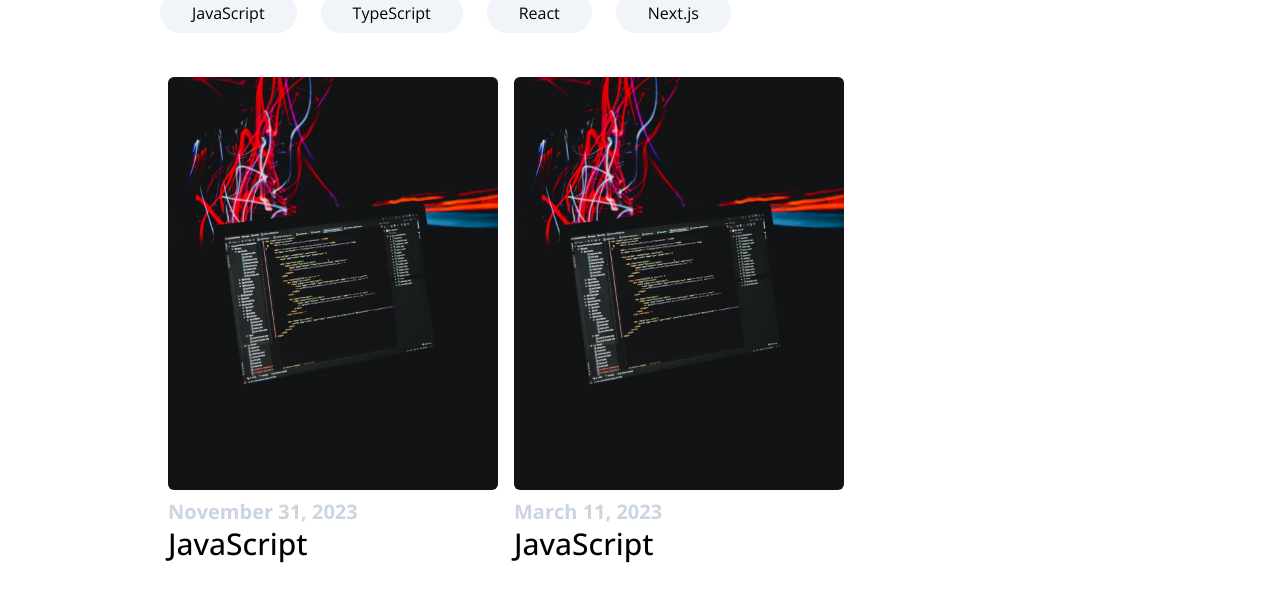
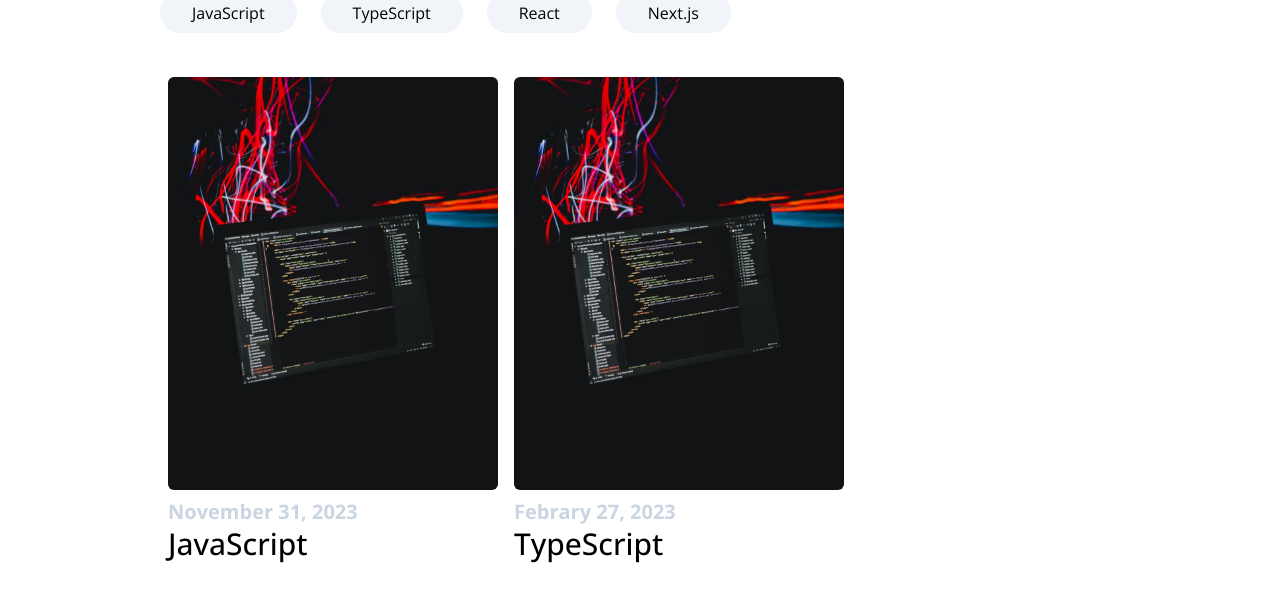
Before and after one commit to kangmuni/next-blog, a Next.js app: page /posts in a window 1280 px wide. Shown: the part 179-779 px from the top of the page. Built offline with nearby package versions, Linux system fonts and the light colour scheme.

Commit message:
고정된 포스트 로직 추가, 포스트 그리드, 포스트 카드 컴포넌트로 분리

```diff
--- a/data/posts.json
+++ b/data/posts.json
@@ -3,48 +3,56 @@
     "number": 1,
     "title": "JavaScript",
     "date": "November 31, 2023",
-    "path": "topic3.avif"
+    "path": "topic3.avif",
+    "featured": true
   },
   {
     "number": 2,
     "title": "JavaScript",
     "date": "March 11, 2023",
-    "path": "topic3.avif"
+    "path": "topic3.avif",
+    "featured": false
   },
   {
     "number": 3,
     "title": "TypeScript",
     "date": "Febrary 27, 2023",
-    "path": "topic3.avif"
+    "path": "topic3.avif",
+    "featured": true
   },
   {
     "number": 4,
     "title": "TypeScript",
     "date": "June 19, 2023",
-    "path": "topic3.avif"
+    "path": "topic3.avif",
+    "featured": false
   },
   {
     "number": 5,
     "title": "React",
     "date": "September 23, 2023",
-    "path": "topic3.avif"
+    "path": "topic3.avif",
+    "featured": true
   },
   {
     "number": 6,
     "title": "React",
     "date": "October 14, 2023",
-    "path": "topic3.avif"
+    "path": "topic3.avif",
+    "featured": false
   },
   {
     "number": 7,
     "title": "Next.js",
     "date": "January 07, 2023",
-    "path": "topic3.avif"
+    "path": "topic3.avif",
+    "featured": true
   },
   {
     "number": 8,
     "title": "Next.js",
     "date": "April 02, 2023",
-    "path": "topic3.avif"
+    "path": "topic3.avif",
+    "featured": false
   }
 ]
--- a/service/posts.ts
+++ b/service/posts.ts
@@ -6,7 +6,13 @@ export type Posts = {
   title: string;
   date: string;
   path: string;
+  featured: boolean;
 };
+
+export async function getFeaturedPosts(): Promise<Posts[]> {
+  return getPosts() //
+    .then((posts) => posts.filter((post) => post.featured));
+}
 
 export async function getPosts(): Promise<Posts[]> {
   const filePath = path.join(process.cwd(), 'data', 'posts.json');
--- a/src/app/layout.tsx
+++ b/src/app/layout.tsx
@@ -1,8 +1,8 @@
 import type { Metadata } from 'next';
-import Link from 'next/link';
+import { Open_Sans } from 'next/font/google';
 
-import { Open_Sans } from 'next/font/google';
 import './globals.css';
+
 import Header from '@/components/header';
 import Footer from '@/components/footer';
 
--- a/src/app/page.tsx
+++ b/src/app/page.tsx
@@ -1,12 +1,12 @@
+import FeaturedPosts from '@/components/FeaturedPosts';
 import Hero from '@/components/hero';
-import Posts from '@/components/posts';
 import Image from 'next/image';
 
 export default function HomePage() {
   return (
     <>
       <Hero />
-      <Posts />
+      <FeaturedPosts />
     </>
   );
 }
--- a/src/app/posts/page.tsx
+++ b/src/app/posts/page.tsx
@@ -1,4 +1,4 @@
-import Posts from '@/components/posts';
+import Posts from '@/components/FeaturedPosts';
 
 export default function PostsPage() {
   return <Posts />;
--- a/src/components/posts.tsx
+++ b/src/components/FeaturedPosts.tsx
@@ -1,10 +1,10 @@
 import Image from 'next/image';
 import Link from 'next/link';
-import { getPosts } from '../../service/posts';
+import { getFeaturedPosts, getPosts } from '../../service/posts';
 import PostsGrid from './postsGrid';
 
-export default async function Posts() {
-  const posts = await getPosts();
+export default async function FeaturedPosts() {
+  const featuredPosts = await getFeaturedPosts();
 
   return (
     <section className="w-9/12 mb-9">
@@ -25,7 +25,7 @@ export default async function Posts() {
           </li>
         </ul>
 
-        <PostsGrid posts={posts} />
+        <PostsGrid posts={featuredPosts} />
       </article>
     </section>
   );
--- /dev/null
+++ b/src/components/PostCard.tsx
@@ -0,0 +1,27 @@
+import Image from 'next/image';
+import Link from 'next/link';
+import { Posts } from '../../service/posts';
+
+type Props = {
+  post: Posts;
+};
+
+export default function PostsCard({
+  post: { number, title, date, path },
+}: Props) {
+  return (
+    <Link href={`posts/topics${number}`}>
+      <Image
+        src={`/images/${path}`}
+        alt={title}
+        width="330"
+        height="280"
+        className="m-2 rounded-md"
+      />
+      <div className="mt-2 mb-8 ml-2">
+        <p className="text-slate-300 font-bold text-xl">{date}</p>
+        <span className="font-medium text-3xl">{title}</span>
+      </div>
+    </Link>
+  );
+}
--- a/src/components/postsGrid.tsx
+++ b/src/components/postsGrid.tsx
@@ -1,6 +1,8 @@
 import Image from 'next/image';
 import Link from 'next/link';
+
 import { Posts } from '../../service/posts';
+import PostsCard from './PostCard';
 
 type Props = {
   posts: Posts[];
@@ -9,25 +11,11 @@ type Props = {
 export default function PostsGrid({ posts }: Props) {
   return (
     <ul className="my-2 flex flex-wrap list-none">
-      {posts.map(({ number, title, date, path }, index) => {
-        return (
-          <li key={index}>
-            <Link href={`posts/topics${number}`}>
-              <Image
-                src={`/images/${path}`}
-                alt={title}
-                width="330"
-                height="280"
-                className="m-2 rounded-md"
-              />
-              <div className="mt-2 mb-8 ml-2">
-                <p className="text-slate-300 font-bold text-xl">{date}</p>
-                <span className="font-medium text-3xl">{title}</span>
-              </div>
-            </Link>
-          </li>
-        );
-      })}
+      {posts.map((post) => (
+        <li key={post.path}>
+          <PostsCard post={post} />
+        </li>
+      ))}
     </ul>
   );
 }
```
